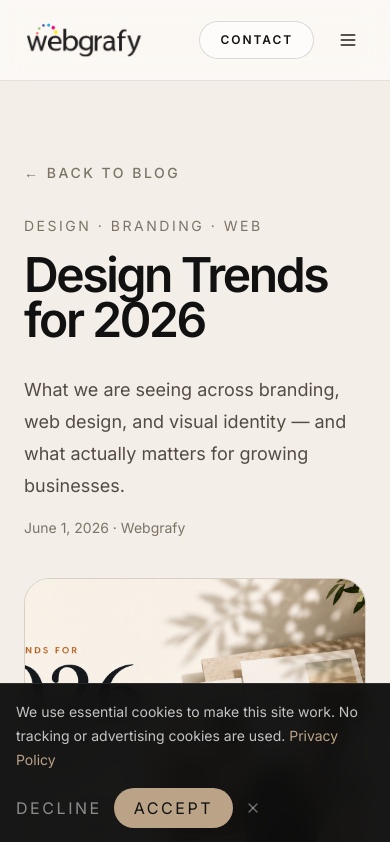
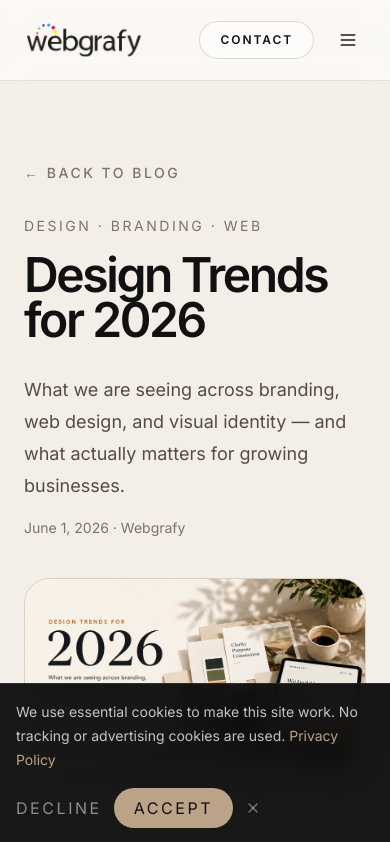
Before and after one commit to pbuyan/webgrafy, a Next.js app: page /en/blog/design-trends-2026 in a window 390 px wide. Shown: the top 842 px of the page. Built offline with nearby package versions, Linux system fonts and the light colour scheme.

Commit message:
refactor: replace Image component with BlogImageFrame for improved blog post visuals
- Updated blog post and blog post card components to use BlogImageFrame for image rendering.
- Adjusted image properties in ProjectCard for better aspect ratio and responsiveness.

```diff
--- a/app/[locale]/blog/[slug]/page.tsx
+++ b/app/[locale]/blog/[slug]/page.tsx
@@ -1,7 +1,7 @@
 import type { Metadata } from "next";
-import Image from "next/image";
 import Link from "next/link";
 import { notFound } from "next/navigation";
+import { BlogImageFrame } from "@/components/blog/blog-image-frame";
 import { Container } from "@/components/ui/container";
 import { compileBlogPost } from "@/lib/blog/compile-post";
 import { getAllPostParams, getPostSource } from "@/lib/blog/posts";
@@ -85,14 +85,7 @@ export default async function BlogPostPage({
           </div>
           {frontmatter.image ? (
             <div className="mt-10 overflow-hidden rounded-[1.6rem] border border-stroke">
-              <Image
-                src={frontmatter.image}
-                alt={frontmatter.title}
-                width={1200}
-                height={640}
-                className="h-[320px] w-full object-cover sm:h-[420px]"
-                priority
-              />
+              <BlogImageFrame src={frontmatter.image} alt={frontmatter.title} priority />
             </div>
           ) : null}
         </Container>
--- /dev/null
+++ b/components/blog/blog-image-frame.tsx
@@ -0,0 +1,32 @@
+import Image from "next/image";
+import { cn } from "@/lib/utils";
+
+type BlogImageFrameProps = {
+  src: string;
+  alt: string;
+  priority?: boolean;
+  className?: string;
+  frameClassName?: string;
+};
+
+export function BlogImageFrame({
+  src,
+  alt,
+  priority = false,
+  className,
+  frameClassName,
+}: BlogImageFrameProps) {
+  return (
+    <div className={cn("relative aspect-video w-full overflow-hidden", className)}>
+      <Image
+        src={src}
+        alt={alt}
+        fill
+        sizes="(max-width: 768px) 100vw, (max-width: 1280px) 50vw, 720px"
+        className="object-cover"
+        priority={priority}
+      />
+      {frameClassName ? <div className={cn("absolute inset-0", frameClassName)} aria-hidden /> : null}
+    </div>
+  );
+}
--- a/components/blog/blog-post-card.tsx
+++ b/components/blog/blog-post-card.tsx
@@ -1,5 +1,5 @@
-import Image from "next/image";
 import Link from "next/link";
+import { BlogImageFrame } from "@/components/blog/blog-image-frame";
 import type { BlogPostMeta } from "@/lib/blog/types";
 import type { Locale } from "@/lib/i18n/config";
 
@@ -31,13 +31,7 @@ export function BlogPostCard({
         {post.image ? (
           <div className={`p-4 ${bg}`}>
             <div className="overflow-hidden rounded-[1.2rem] border border-stroke bg-white/60">
-              <Image
-                src={post.image}
-                alt={post.title}
-                width={700}
-                height={420}
-                className="h-[240px] w-full object-cover"
-              />
+              <BlogImageFrame src={post.image} alt={post.title} />
             </div>
           </div>
         ) : null}
--- a/components/ui/project-card.tsx
+++ b/components/ui/project-card.tsx
@@ -25,7 +25,7 @@ export function ProjectCard({
     <>
       <div className={`p-4 ${bg}`}>
         <div className="overflow-hidden rounded-[1.2rem] border border-stroke bg-white/60">
-          <Image src={project.image} alt={project.name} width={700} height={420} className="h-[240px] w-full object-cover" />
+          <Image src={project.image} alt={project.name} width={1600} height={900} className="aspect-video w-full object-fill" />
         </div>
       </div>
       <div className="p-6">
```
